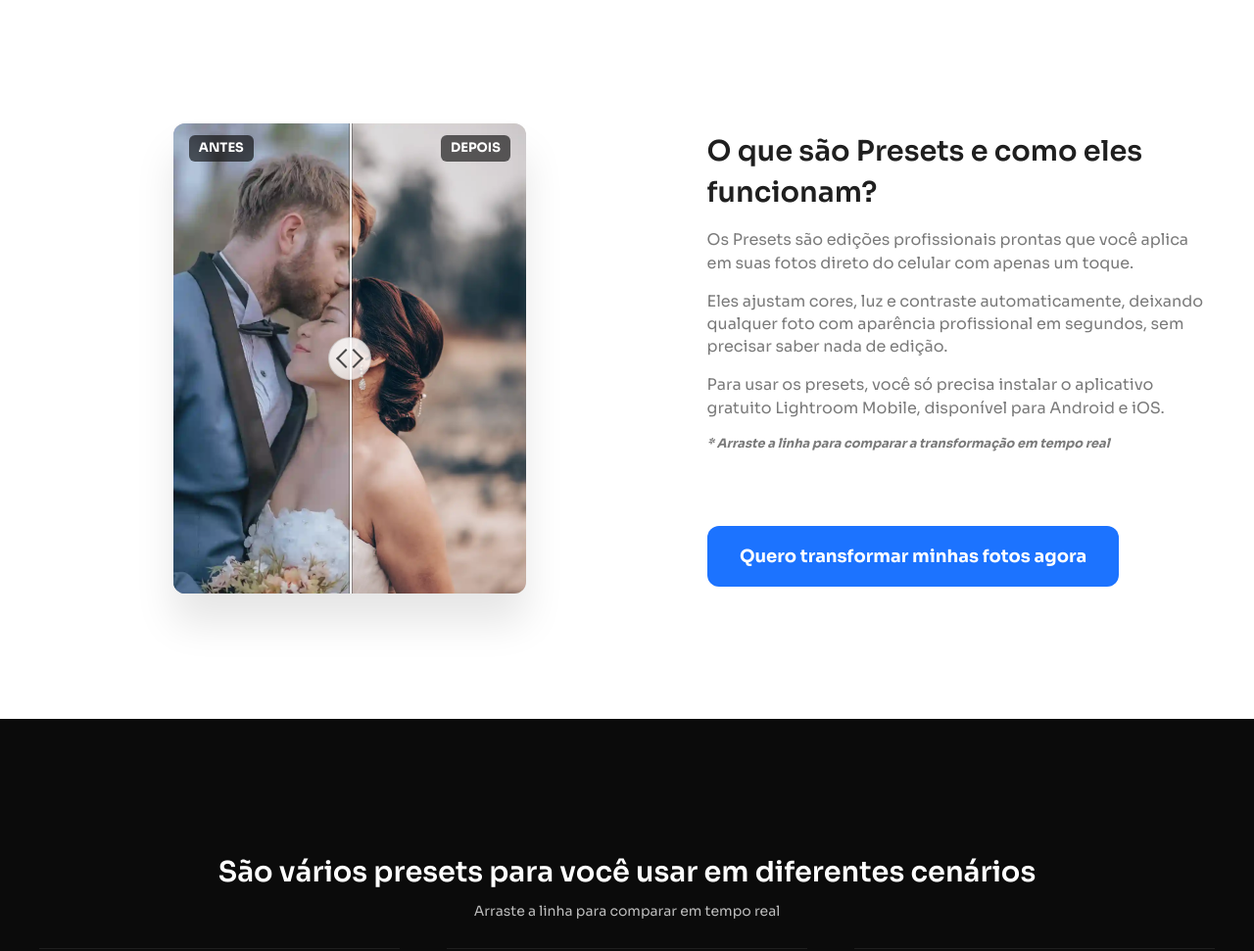
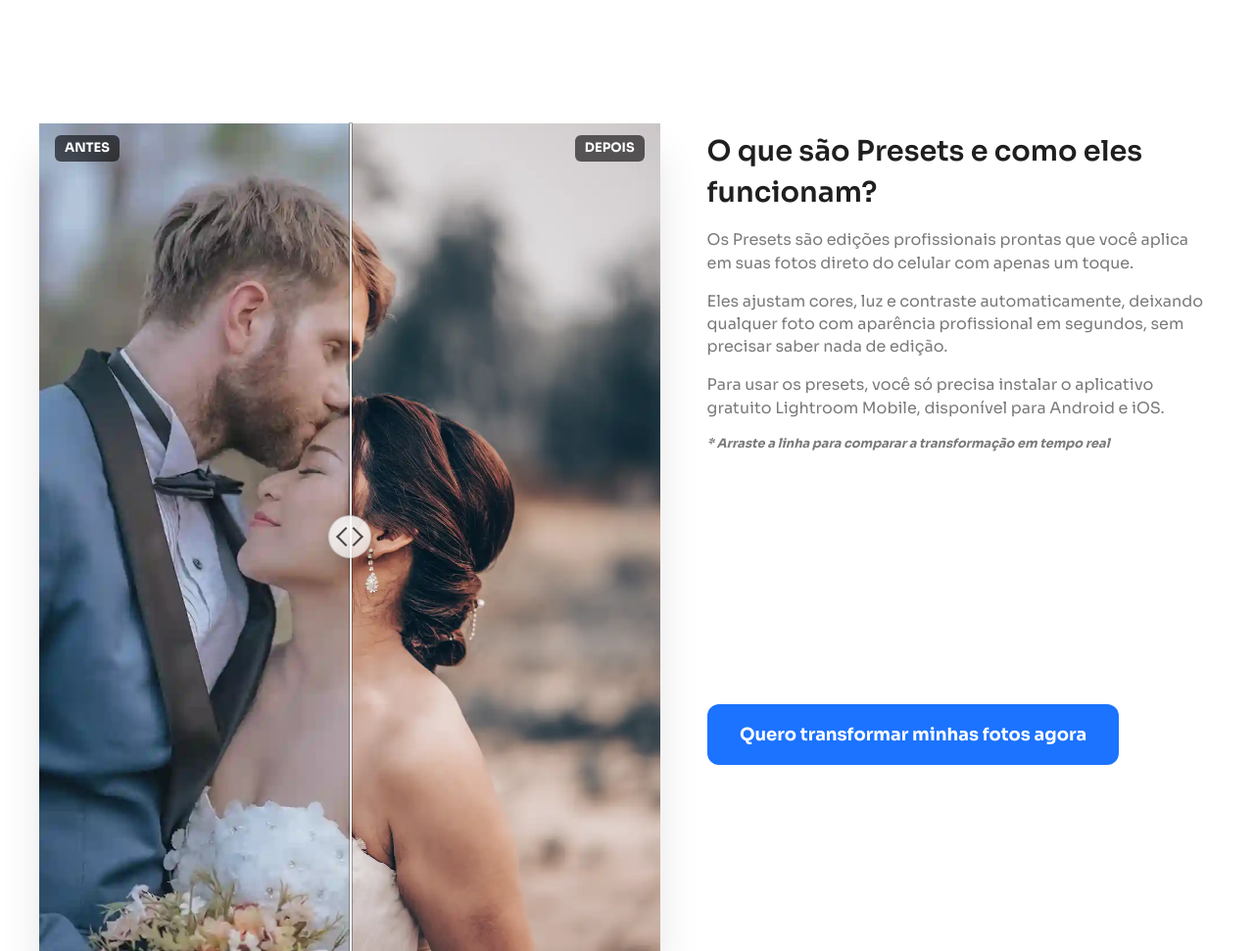
Before and after one commit to pabloccard/presets-latam, a plain HTML site: page index.html in a window 1280 px wide. Shown: the part 602-1573 px from the top of the page at 98% size. Drawn offline with Linux system fonts and the light colour scheme; files whose address does not match are found by name.

Commit message:
mais testes

```diff
--- a/index.html
+++ b/index.html
@@ -369,8 +369,8 @@
 
 
           <p class="card_description">Uma coleção de presets criada para valorizar a naturalidade da pele, seja em tons claros ou escuros.</p>
-          <img class="card__preview-grid" src="img/teste.png" alt="Exemplos de fotos com o efeito aplicado"
-            loading="lazy" decoding="async" />
+          <!-- <img class="card__preview-grid" src="img/teste.png" alt="Exemplos de fotos com o efeito aplicado"
+            loading="lazy" decoding="async" /> -->
 
           <div class="ba ba--card ba--auto" data-start="50" aria-label="Comparador de imagem interativo">
 
--- a/style.css
+++ b/style.css
@@ -313,7 +313,7 @@ body{
 /* ======================================
    Before/After – CSS var + clip-path
    ====================================== */
-.ba{
+/* .ba{
   --ba-max-w: 640px;
   --ba-ratio: 3/4 !important;
   --pos: 50%;
@@ -326,22 +326,47 @@ body{
   border-radius: var(--radius-sm);
   box-shadow: var(--glow-soft);
   user-select: none;
-  touch-action: pan-y; /* permite rolagem vertical no mobile */
+  touch-action: pan-y;
   background: var(--gray-200);
+} */
+
+.ba {
+  --ba-max-w: 640px;
+  --pos: 50%;
+
+  position: relative;
+  width: 100%;
+  max-width: var(--ba-max-w);
+  height: auto;
+  border-radius: var(--radius-sm);
+  box-shadow: var(--glow-soft);
+  user-select: none;
+  touch-action: pan-y;
+  background: transparent;
+  display: inline-block;
 }
-.ba--xs{ --ba-max-w: 360px; --ba-ratio: 3/4; }
 
-.ba__img{
-  position: absolute; inset: 0;
-  width: 100%; height: 100%;
-  object-fit: cover; display: block;
+.ba__img {
+  width: 100%;
+  height: auto;
+  object-fit: cover;
+  display: block;
+  position: relative;
 }
-.ba__img.is-before{ z-index: 1; }
-.ba__img.is-after{
+
+.ba__img.is-before {
+  z-index: 1;
+  position: relative;
+}
+
+.ba__img.is-after {
   z-index: 2;
+  position: absolute;
+  inset: 0;
   clip-path: inset(0 calc(100% - var(--pos)) 0 0);
   will-change: clip-path;
 }
+
 
 .ba__handle{
   position: absolute; inset: 0 auto 0 0;
```
Also changed, not shown: img/skin-after.webp, img/skin-before.webp, img/teste-before.png (added), 1 other file.
